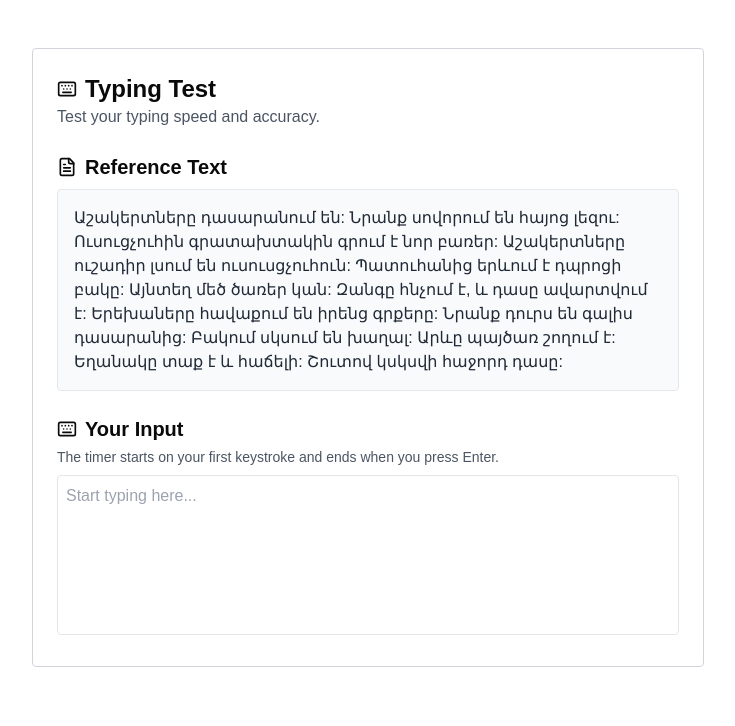
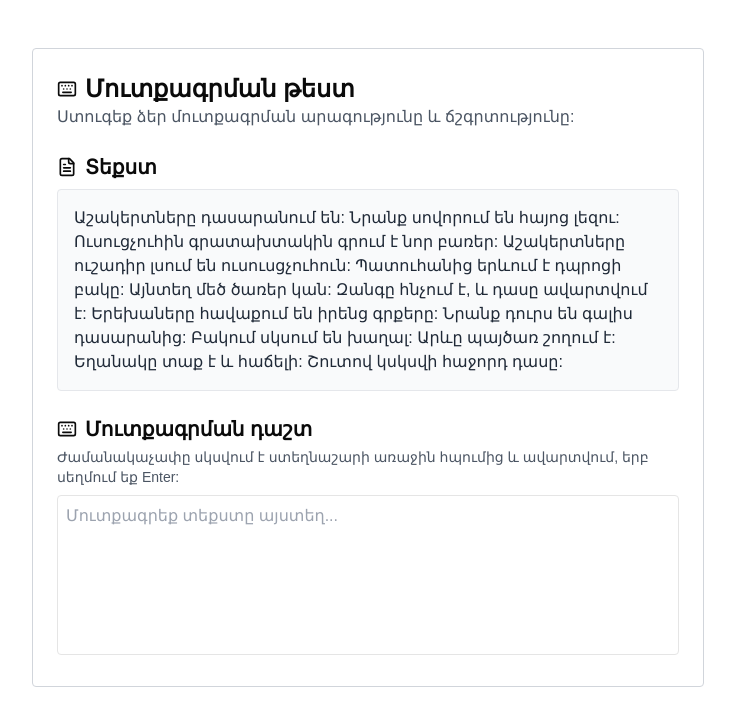
Before and after one commit to HaykAbovyan/master-thesis, a Next.js app: page /chat in a window 1280 px wide. Shown: the top 726 px of the page, without its empty margins (272-1007 px from the left). Built offline with nearby package versions, Linux system fonts and the light colour scheme.

Commit message:
translated UI text to Armenian and updated reference text

```diff
--- a/app/chat/page.tsx
+++ b/app/chat/page.tsx
@@ -291,16 +291,16 @@ export default function TypingTestPage() {
         <div>
           <div className="flex items-center space-x-2">
             <Keyboard className="w-5 h-5" />
-            <h1 className="text-2xl font-bold">Typing Test</h1>
+            <h1 className="text-2xl font-bold">Մուտքագրման թեստ</h1>
           </div>
-          <p className="text-gray-600">Test your typing speed and accuracy.</p>
+          <p className="text-gray-600">Ստուգեք ձեր մուտքագրման արագությունը և ճշգրտությունը:</p>
         </div>
 
         {/* Reference Text */}
         <div>
           <div className="flex items-center space-x-2">
             <FileText className="w-5 h-5" />
-            <h2 className="text-xl font-semibold">Reference Text</h2>
+            <h2 className="text-xl font-semibold">Տեքստ</h2>
           </div>
           <div className="mt-2 p-4 bg-gray-50 border border-gray-200 rounded">
             <p className="text-gray-800">{REFERENCE_TEXT}</p>
@@ -311,14 +311,14 @@ export default function TypingTestPage() {
         <div>
           <div className="flex items-center space-x-2">
             <Keyboard className="w-5 h-5" />
-            <h2 className="text-xl font-semibold">Your Input</h2>
+            <h2 className="text-xl font-semibold">Մուտքագրման դաշտ</h2>
           </div>
           <p className="text-gray-600 text-sm mt-1">
-            The timer starts on your first keystroke and ends when you press Enter.
+          Ժամանակաչափը սկսվում է ստեղնաշարի առաջին հպումից և ավարտվում, երբ սեղմում եք Enter:
           </p>
           <textarea
             ref={inputRef}
-            placeholder="Start typing here..."
+            placeholder="Մուտքագրեք տեքստը այստեղ..."
             className="w-full p-2 border rounded h-40 resize-none mt-2"
             value={inputValue}
             onChange={handleChange}
--- a/app/claude/page.tsx
+++ b/app/claude/page.tsx
@@ -8,7 +8,7 @@ import { AlertCircle, Clock, FileText, Check, Keyboard } from 'lucide-react';
 import { Alert, AlertDescription, AlertTitle } from '@/components/ui/alert';
 
 // Reference text for typing
-const referenceText = "The quick brown fox jumps over the lazy dog. Packed with vitamins and minerals, the nutritional value of this ancient grain has been recognized for centuries. As technology continues to advance, we must consider its impact on society and personal privacy. Climate change remains one of the most pressing challenges of our time, requiring global cooperation and innovative solutions.";
+const referenceText = "Աշակերտները դասարանում են: Նրանք սովորում են հայոց լեզու: Ուսուցչուհին գրատախտակին գրում է նոր բառեր:Աշակերտները ուշադիր լսում են ուսուսցչուհուն: Պատուհանից երևում է դպրոցի բակը: Այնտեղ մեծ ծառեր կան: Զանգը հնչում է, և դասը ավարտվում է: Երեխաները հավաքում են իրենց գրքերը: Նրանք դուրս են գալիս դասարանից: Բակում սկսում են խաղալ: Արևը պայծառ շողում է: Եղանակը տաք է և հաճելի: Շուտով կսկսվի հաջորդ դասը:";
 
 // Define mistake types interface
 interface MistakeAnalysis {
```
